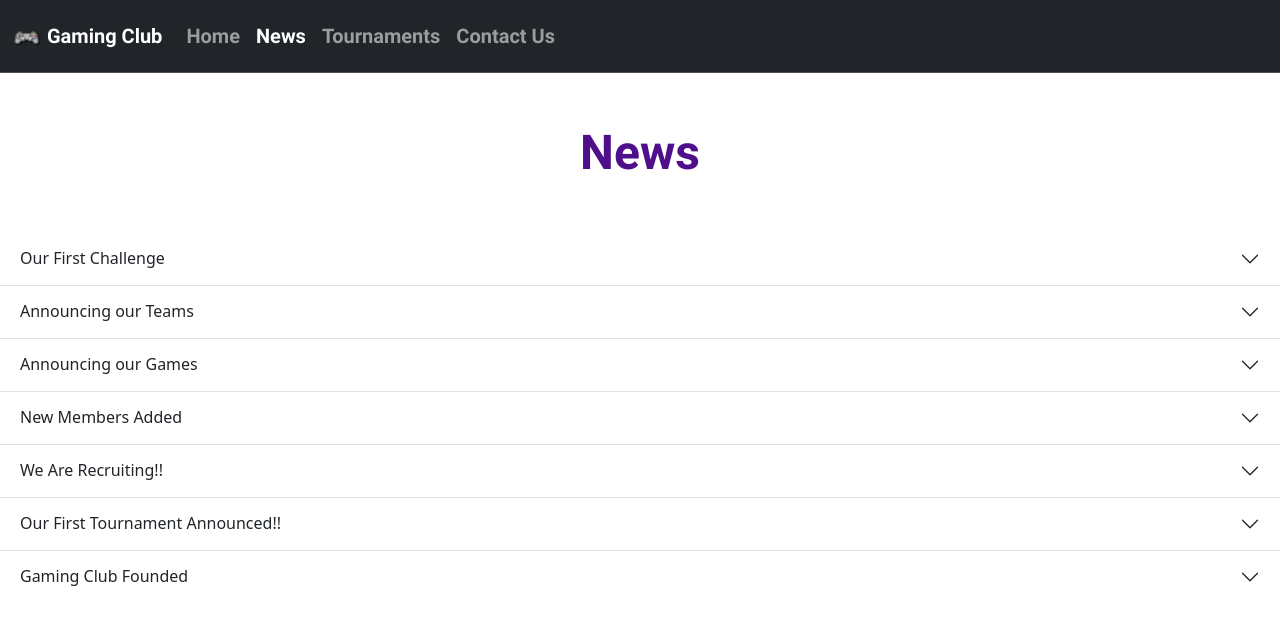
After one commit to khalilh2002/GamingClub, a PHP site: page /news.php in a window 1280 px wide. The commit adds this page. Shown: the top 625 px of the page. Run offline with PHP 8.4, Linux system fonts and the light colour scheme.

Commit message:
update html to php and change the path for php

```diff
--- a/css/style.css
+++ b/css/style.css
@@ -1,14 +1,12 @@
-@font-face {
-    font-family: 'IamPerfect23';
-    src: url(/css/ImPerfect23/ImPerfect23.otf);
-}
+
 @font-face {
     font-family: 'dredd';
-    src: url(/css/dredd/dredd.otf);
+    src:
+        url(./css/dredd/dredd.otf);
 }
 @font-face {
     font-family: 'roboto';
-    src: url(/css/Roboto/Roboto-Bold.ttf);
+    src: url(./css/Roboto/Roboto-Bold.ttf) ;
 }
 /*font*/
 .font-dredd{
--- /dev/null
+++ b/news.php
@@ -0,0 +1,173 @@
+<!DOCTYPE html>
+<html lang="en">
+    <head>
+        <meta charset="utf-8">
+        <meta name="viewport" content="width=device-width, initial-scale=1">
+        <title>News</title>
+        <link href="https://cdn.jsdelivr.net/npm/bootstrap@5.3.0/dist/css/bootstrap.min.css" rel="stylesheet">
+        <style>
+            .w-100 {
+                width: 100% ;
+                height: 75vh;
+              }
+              .newstext{
+                display: flex;
+                justify-content: center;
+                align-items: center;
+                height: 20vh;
+                font-size: 48px;
+                margin: 0;
+
+            }
+        </style>
+        <link rel="stylesheet" href="/css/style.css">
+    </head>
+<body>
+    <header>
+        <nav class="navbar navbar-expand-lg bg-dark  border-bottom border-body" data-bs-theme="dark">
+            <div class="container-fluid">
+                <a href="#" class="navbar-brand">
+                    <img src="img/agario.png" alt="Gaming Club" width="30" height="24">
+                    Gaming Club
+                </a>
+                <div class="collapse navbar-collapse navbar-brand" id="navbar001">
+                    <ul class="navbar-nav mb-2 me-auto mb-lg-0 ">
+                        <li class="nav-item">
+                            <a href="index.html" aria-current="page" class="nav-link">Home</a>
+                        </li>
+                        <li class="nav-item">
+                            <a href="news.html" aria-current="page" class="nav-link active">News</a>
+                        </li>
+                        <li class="nav-item">
+                            <a href="tournaments.html" aria-current="page" class="nav-link">Tournaments</a>
+                        <li class="nav-item">
+                            <a href="contact.html" aria-current="page" class="nav-link">Contact Us</a>
+                        </li>
+                    </ul>
+                </div>
+                <button class="navbar-toggler" data-bs-toggle="collapse" data-bs-target="#navbar001">Click me</button>
+
+            </div>
+        </nav>
+    </header>
+    <main>
+      <h1 class="newstext title">News</h1>
+      <div class="accordion accordion-flush" id="accordionFlushExample">
+          <div class="accordion-item">
+            <h2 class="accordion-header" id="flush-headingOne">
+              <button class="accordion-button collapsed" type="button" data-bs-toggle="collapse" data-bs-target="#flush-collapseOne" aria-expanded="false" aria-controls="flush-collapseOne">
+                Our First Challenge
+              </button>
+            </h2>
+            <div id="flush-collapseOne" class="accordion-collapse collapse" aria-labelledby="flush-headingOne" data-bs-parent="#accordionFlushExample">
+              <div class="accordion-body">Hello We Are Excited to Announce that Our FC24 Team will be Participating in The Regional FC24 Tournament That is Going to Take Place in Tangier</br>
+              The Tournament Has Good Prizing so Please Wish Our Members Who Are Going to Participate the Best of Luck!!</div>
+            </div>
+          </div>
+          <div class="accordion-item">
+            <h2 class="accordion-header" id="flush-headingTwo">
+              <button class="accordion-button collapsed" type="button" data-bs-toggle="collapse" data-bs-target="#flush-collapseTwo" aria-expanded="false" aria-controls="flush-collapseTwo">
+                Announcing our Teams
+              </button>
+            </h2>
+            <div id="flush-collapseTwo" class="accordion-collapse collapse" aria-labelledby="flush-headingTwo" data-bs-parent="#accordionFlushExample">
+              <div class="accordion-body">Hello Dear Members , Heres Our Teams:</br>
+                FC 24: TAOUS Samir, SABIR Achraf, AIT SAID Ayoub</br>
+                League of Legends: EL HANSALI Mouad, RGUIBI Mohammed Mouad, KHALIL El Houssine</br>
+                Street Fighter: ID LAHCEN El Mahdi, BARBYCH Mohammed, EL JABLY Salah Eddine</br>
+                PUBG: ECHAFFANI Hodaifa, ABAKHAR Abdsammad</br>
+                Valorant: BAHASSOU Mohammed Amine, IZOUGAGHEN Amine </br>
+
+              </div>
+            </div>
+          </div>
+          <div class="accordion-item">
+            <h2 class="accordion-header" id="flush-headingThree">
+              <button class="accordion-button collapsed" type="button" data-bs-toggle="collapse" data-bs-target="#flush-collapseThree" aria-expanded="false" aria-controls="flush-collapseThree">
+                Announcing our Games
+              </button>
+            </h2>
+            <div id="flush-collapseThree" class="accordion-collapse collapse" aria-labelledby="flush-headingThree" data-bs-parent="#accordionFlushExample">
+              <div class="accordion-body">Hello is The List of the Games we will be Having Teams for:</br>
+                - Rocket League</br>
+                - FC 24</br>
+                - Valorant</br>
+                - Fortnite </br>
+                - OverWatch </br>
+                - League of Legends </br>
+                - CS:GO </br>
+                - PUBG </br>
+                - Street Fighter </br>
+                If you Are Interested in Joining any of our Teams Please Contact Us with your Name and Which Team do you Want to Join</br>
+
+              </div>
+            </div>
+          </div>
+          <div class="accordion-item">
+              <h2 class="accordion-header" id="flush-headingFour">
+                <button class="accordion-button collapsed" type="button" data-bs-toggle="collapse" data-bs-target="#flush-collapseFour" aria-expanded="false" aria-controls="flush-collapseFour">
+                  New Members Added
+                </button>
+              </h2>
+              <div id="flush-collapseFour" class="accordion-collapse collapse" aria-labelledby="flush-headingFour" data-bs-parent="#accordionFlushExample">
+                <div class="accordion-body">Please Give a Warm Welcome to Our Newest Members:</br>
+                  - ECHAFFANI Hodaifa</br>
+                  - BAHASSOU Mohammed Amine</br>
+                  - RGUIBI Mohammed Mouad</br>
+                  - ABAKHAR Abdsammad</br>
+                  - AIT SAID Ayoub</br>
+                  - SABIR Achraf</br>
+                  - TAOUS Samir </br>
+                  - ELJABLY Salah Eddine </br>
+                  - IZOUGAGHEN Amine </br>
+
+                </div>
+              </div>
+            </div>
+            <div class="accordion-item">
+              <h2 class="accordion-header" id="flush-headingFive">
+                <button class="accordion-button collapsed" type="button" data-bs-toggle="collapse" data-bs-target="#flush-collapseFive" aria-expanded="false" aria-controls="flush-collapseFive">
+                  We Are Recruiting!!
+                </button>
+              </h2>
+              <div id="flush-collapseFive" class="accordion-collapse collapse" aria-labelledby="flush-headingFive" data-bs-parent="#accordionFlushExample">
+                <div class="accordion-body">Hello first of all we want to thank you guys for how succesful our First Event , now to make Our Club Something even bigger we are going to Open the Chance for New Members to Join</br>
+                if you are Interested Please fill up the Contact Us in the Site </br>
+              The Results will be Announced on March 17th 2024</div>
+              </div>
+            </div>
+            <div class="accordion-item">
+              <h2 class="accordion-header" id="flush-headingSix">
+                <button class="accordion-button collapsed" type="button" data-bs-toggle="collapse" data-bs-target="#flush-collapseSix" aria-expanded="false" aria-controls="flush-collapseSix">
+                  Our First Tournament Announced!!
+                </button>
+              </h2>
+              <div id="flush-collapseSix" class="accordion-collapse collapse" aria-labelledby="flush-headingSix" data-bs-parent="#accordionFlushExample">
+                <div class="accordion-body">Celeberating our Opening We Are going to host our Very First Tournament in 13 March 2024 consiting of 3 of some of the best video games here are the Games:</br>
+                  FC 24: 10:00 AM - 01:00 PM</br>
+                  League of Legends: 01:30 PM - 04:00 PM</br>
+                  Valorant: 04:30 PM - 07:00 PM</br>
+                  Be Sure Visit our Tournaments Page in our Website to Join, Places Are Limited!! and there will be Good Prizes!!</br>
+                  Don't forget to invite your friends and Share our Tournament Link so we Make our First Event something Special!!
+                </div>
+              </div>
+            </div>
+            <div class="accordion-item">
+              <h2 class="accordion-header" id="flush-headingSeven">
+                <button class="accordion-button collapsed" type="button" data-bs-toggle="collapse" data-bs-target="#flush-collapseSeven" aria-expanded="false" aria-controls="flush-collapseSeven">
+                  Gaming Club Founded
+                </button>
+              </h2>
+              <div id="flush-collapseSeven" class="accordion-collapse collapse" aria-labelledby="flush-headingSeven" data-bs-parent="#accordionFlushExample">
+                <div class="accordion-body">Hello Today in March 6th 2024 the FST Tangier Gaming Club has been founded its a team consiting of people who are passionate about Gaming and want to be able to expand it with other people in their School here is the list of our representatives</br>
+                Leader: ID LAHCEN El Mahdi </br>
+              Co-Leaders: KHALIL El Houssine and EL HANSSALI Mouad</br>
+              Human Resources Manager: BARBYCH Mohammed</div>
+              </div>
+            </div>
+        </div>
+  </main>
+  <script src="https://cdn.jsdelivr.net/npm/bootstrap@5.3.0/dist/js/bootstrap.bundle.min.js"></script>
+
+</body>
+</html>
```
Also changed, not shown: contact.php (renamed from contact.html, +4 -26 lines), index.php (+8 -40 lines), news.html (deleted, +0 -173 lines), tournaments.php (renamed from tournaments.html).
